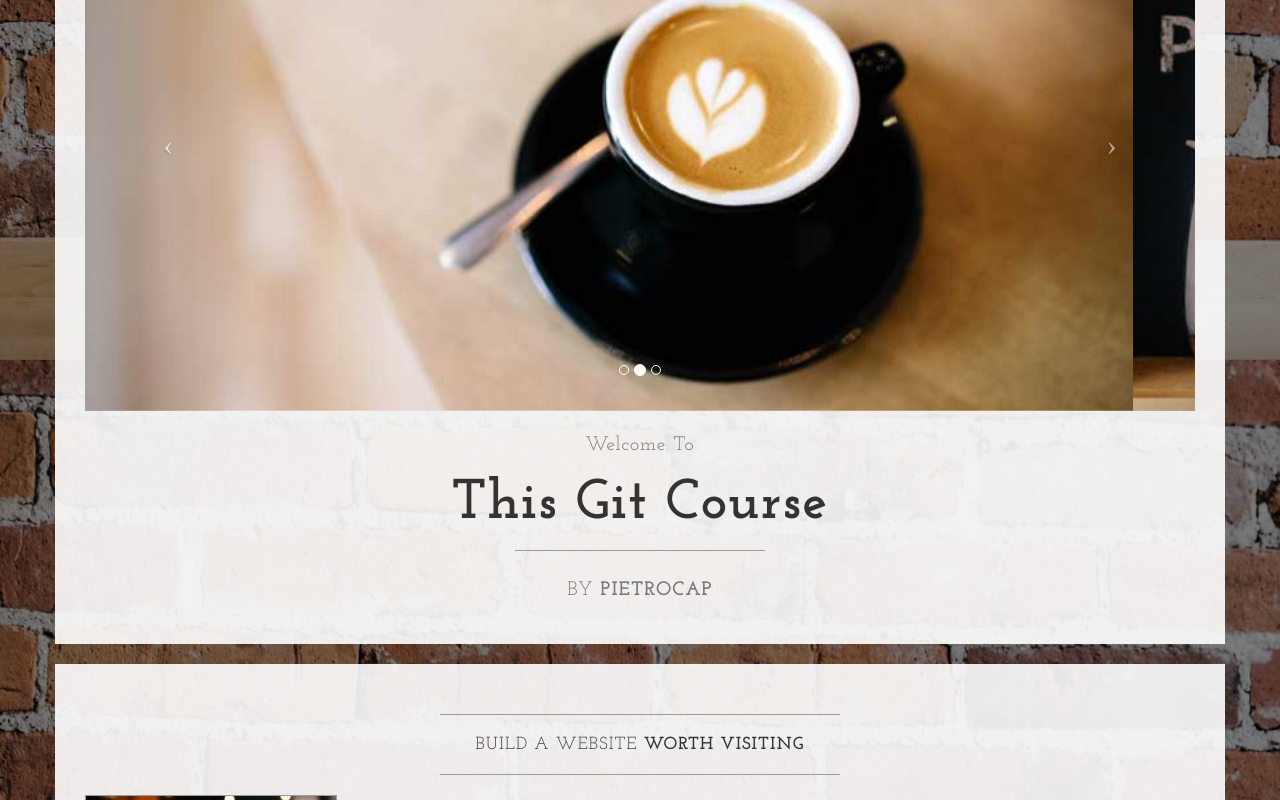
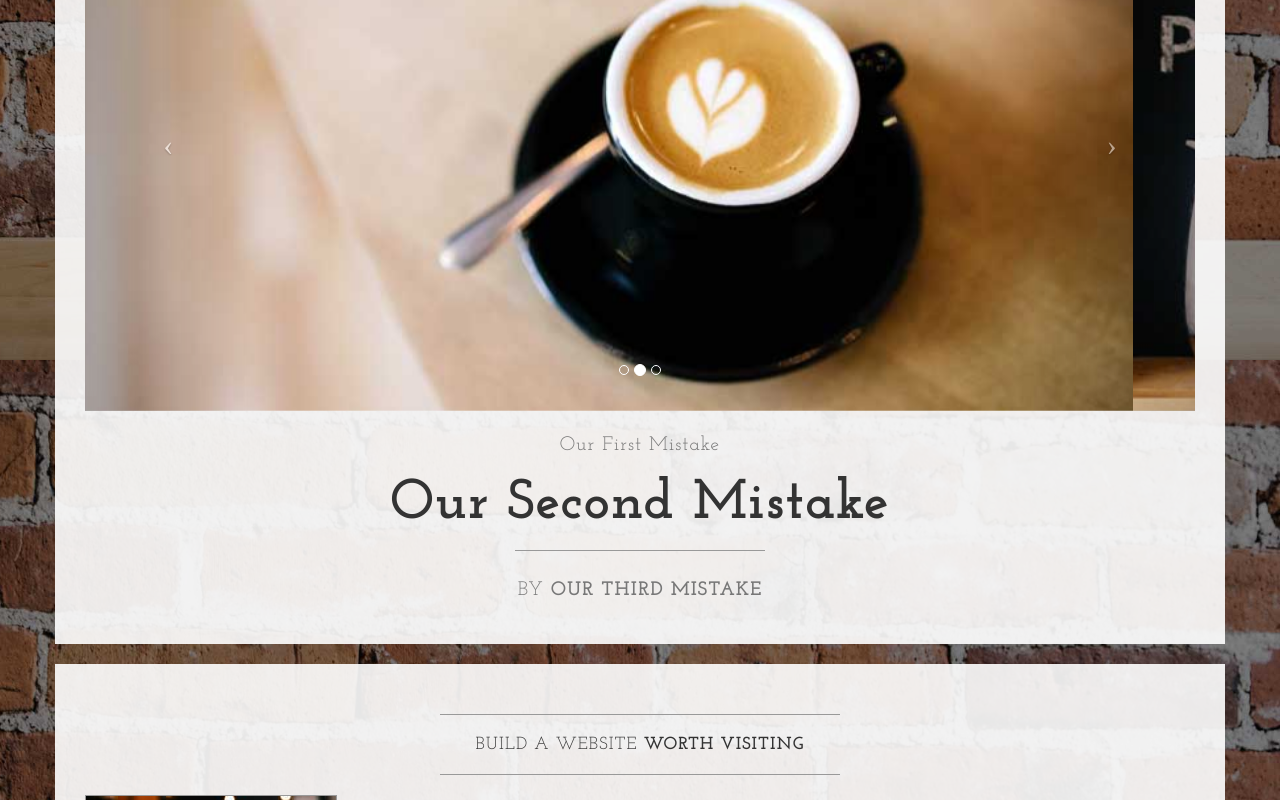
Before and after one commit to LearnableGitCoursePC/Learnable-Git-Course, a plain HTML site: page index.html in a window 1280 px wide. Shown: the part 440-1240 px from the top of the page. Drawn offline with nearby package versions, Linux system fonts and the light colour scheme.

Commit message:
Committing our third mistake, we left the other two in place

```diff
--- a/index.html
+++ b/index.html
@@ -106,13 +106,13 @@
                         </a>
                     </div>
                     <h2 class="brand-before">
-                        <small>Welcome to</small>
+                        <small>Our first mistake</small>
                     </h2>
-                    <h1 class="brand-name">This Git Course</h1>
+                    <h1 class="brand-name">Our second mistake</h1>
                     <hr class="tagline-divider">
                     <h2>
                         <small>By
-                            <strong>Pietrocap</strong>
+                            <strong>Our third mistake</strong>
                         </small>
                     </h2>
                 </div>
```
